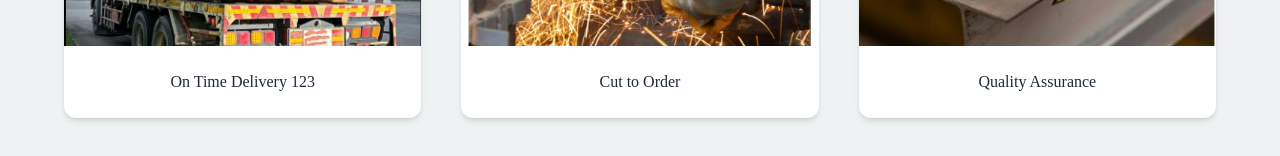
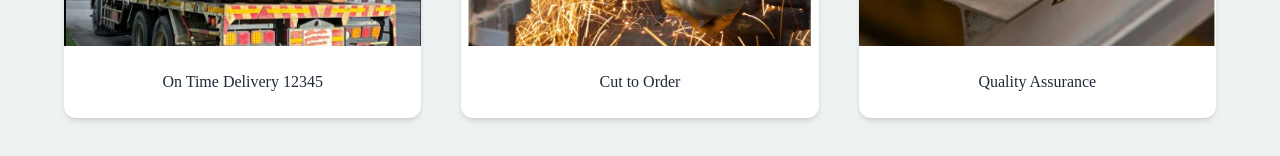
Before and after one commit to sagar502/Revoton-frontend, a React (Vite) app: page / in a window 1280 px wide. Shown: the part 1704-1860 px from the top of the page. Built offline with nearby package versions, Linux system fonts and the light colour scheme.

Commit message:
check: pipeline is working or not?

```diff
--- a/src/pages/Home.jsx
+++ b/src/pages/Home.jsx
@@ -112,7 +112,7 @@ const Home = () => {
 
         <div className="grid md:grid-cols-3 gap-10 max-w-6xl mx-auto">
           {[
-            { title: "On Time Delivery 123", img: "/images/orders.jpeg" },
+            { title: "On Time Delivery 12345", img: "/images/orders.jpeg" },
             { title: "Cut to Order", img: "/images/cutt.jpeg" },
             { title: "Quality Assurance", img: "/images/qualities.jpeg" },
             { title: "Inventory Management", img: "/images/in.jpg" },
```
